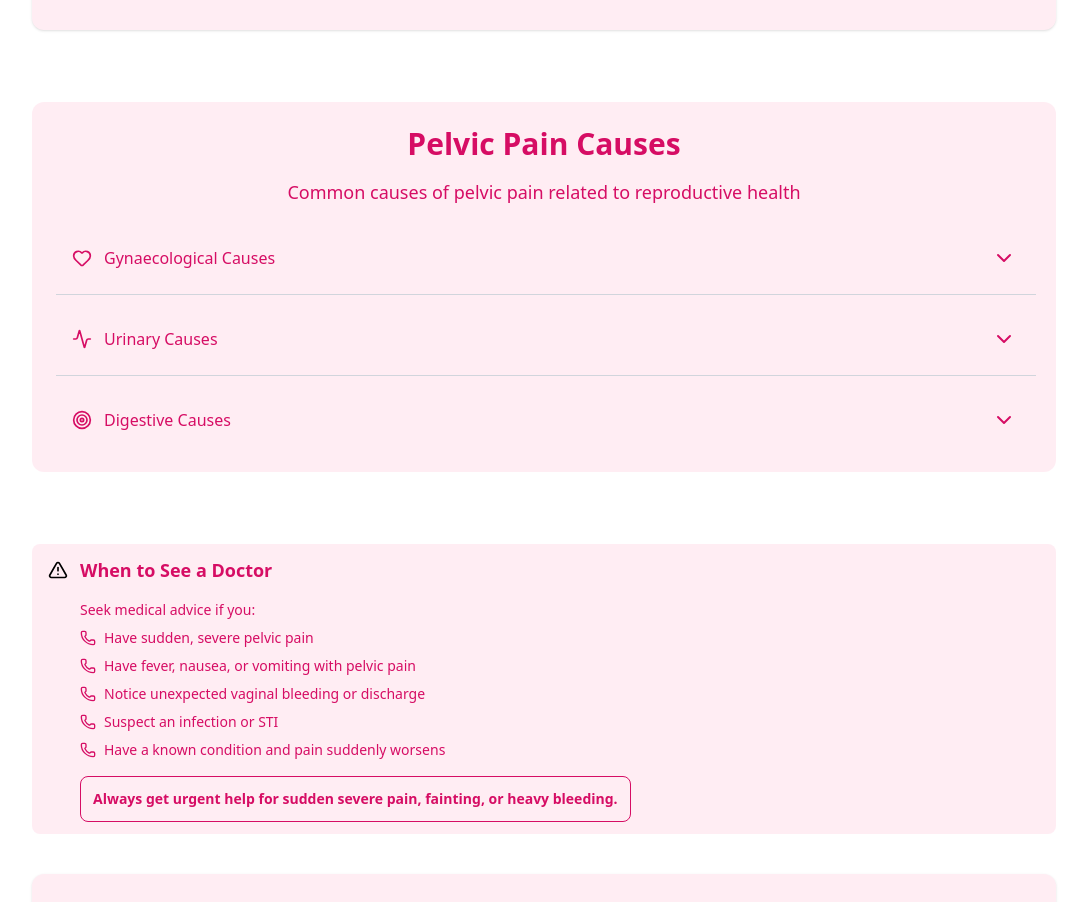
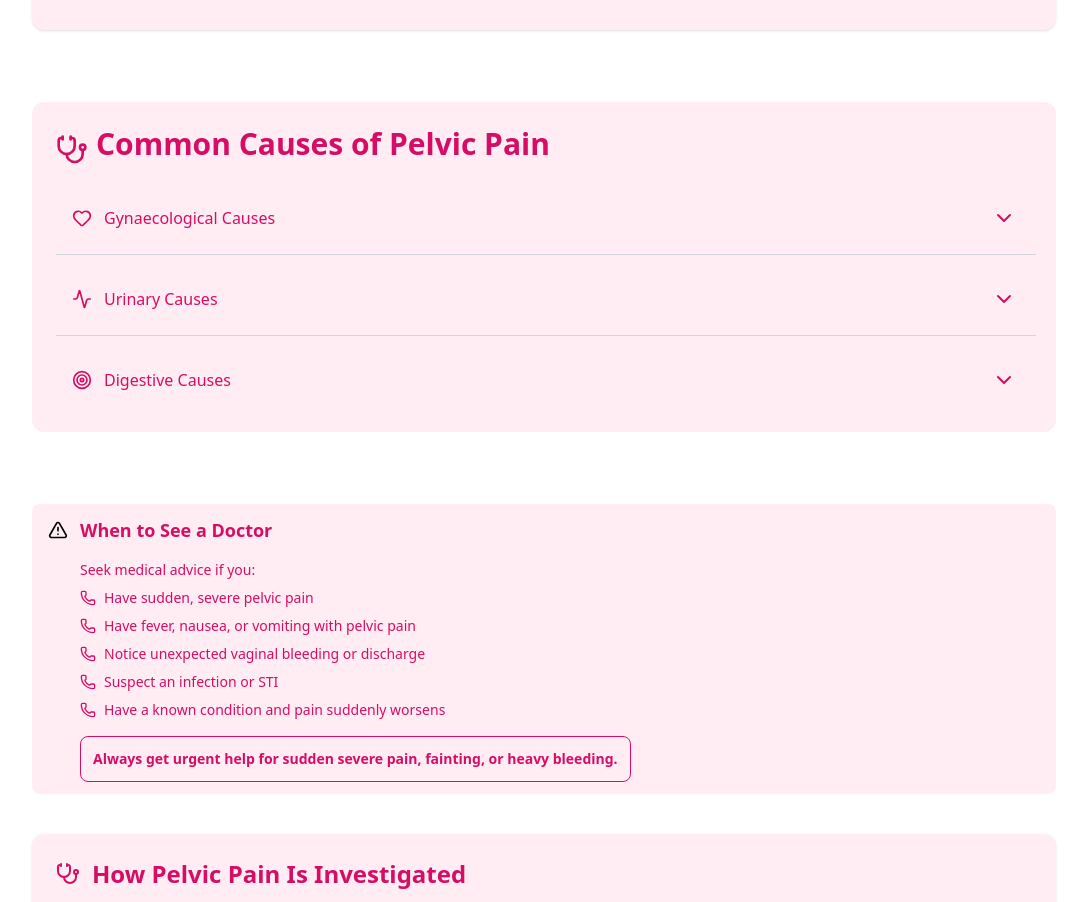
Before and after one commit to shandiru/surgeon, a React (Vite) app: page /pelvic-pain-information in a window 1280 px wide. Shown: the part 960-1862 px from the top of the page, without its empty margins (96-1183 px from the left). Built offline with nearby package versions, Linux system fonts and the light colour scheme.

Commit message:
add change

```diff
--- a/src/components/EndometriosisInformationPage/TreatmentSection.jsx
+++ b/src/components/EndometriosisInformationPage/TreatmentSection.jsx
@@ -61,7 +61,7 @@ const TreatmentSection = () => {
 
           {/* Closing Note */}
           <div
-            className="text-[#333] mt-10 rounded-2xl p-8 text-center bg-gradient-to-r
+            className="mt-10 rounded-2xl p-8 text-center bg-gradient-to-r
             from-[#ff97b3] to-[#ffb3c9] text-white shadow-md transition duration-300
             hover:shadow-xl hover:-translate-y-1 active:scale-[0.98]"
           >
--- a/src/components/Pelvic/PelvicPainCausesCard.jsx
+++ b/src/components/Pelvic/PelvicPainCausesCard.jsx
@@ -1,5 +1,5 @@
 import React, { useState } from 'react';
-import { Heart, Activity, CircleCheck, AlertTriangle, ChevronDown, Target } from 'lucide-react';
+import { Heart, Activity, CircleCheck, AlertTriangle, ChevronDown, Target, Stethoscope } from 'lucide-react';
 
 const PelvicPainAccordion = () => {
     const [openSection, setOpenSection] = useState(null); // Track only the currently open section
@@ -13,10 +13,11 @@ const PelvicPainAccordion = () => {
             <div className="text-[#d60d64] bg-[#FF4B8B]/10 max-w-5xl mx-auto mb-10 rounded-xl p-6 hover:z-50 transition-all duration-300 hover:bg-[#fce3e8] hover:shadow-lg hover:border-[#f5a9bd] active:bg-[#fce3e8] active:shadow-lg active:border-[#f5a9bd] hover:scale-105 active:scale-100">
                 {/* Gynaecological Causes Accordion */}
                 <div className="text-center mb-6">
-                    <h1 className="text-3xl font-semibold text-primary mb-4">Pelvic Pain Causes</h1>
-                    <p className="text-lg text-muted-foreground">
-                        Common causes of pelvic pain related to reproductive health
-                    </p>
+                       <div className="text-3xl font-semibold flex gap-2 text-left">
+                              <Stethoscope className="h-8 w-8 mt-2" />
+                              Common Causes of Pelvic Pain
+                            </div>
+                    <h1 className=""></h1>
                 </div>
 
                 {/* Gynaecological Causes Accordion Trigger */}
```
Also changed, not shown: src/Page/EndometriosisInformation.jsx (indentation only).
